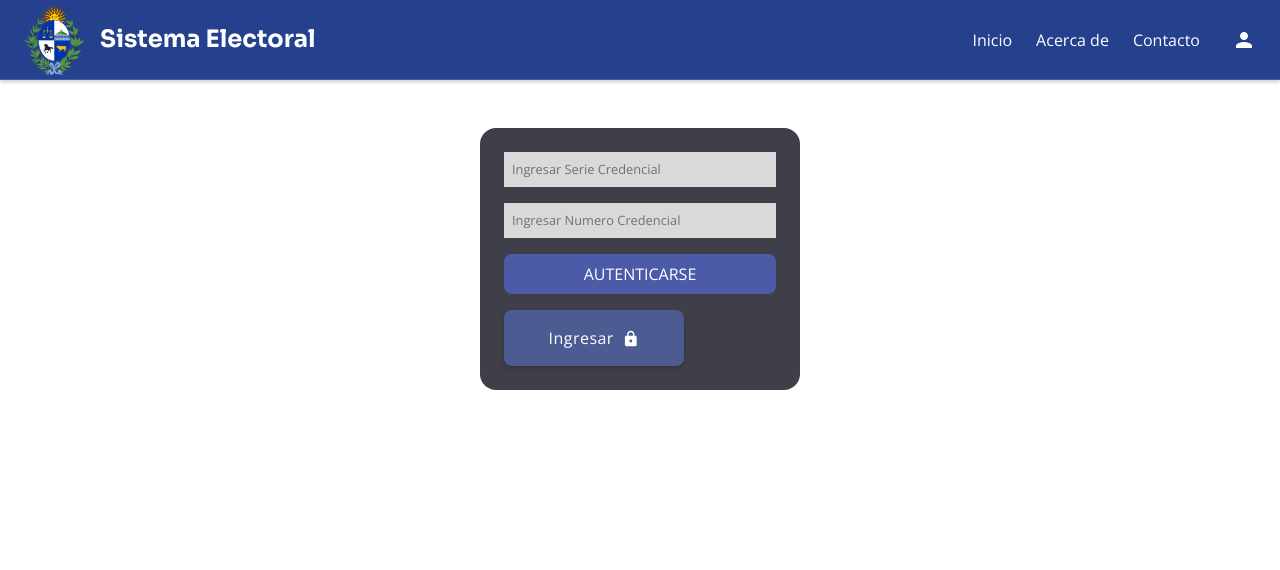
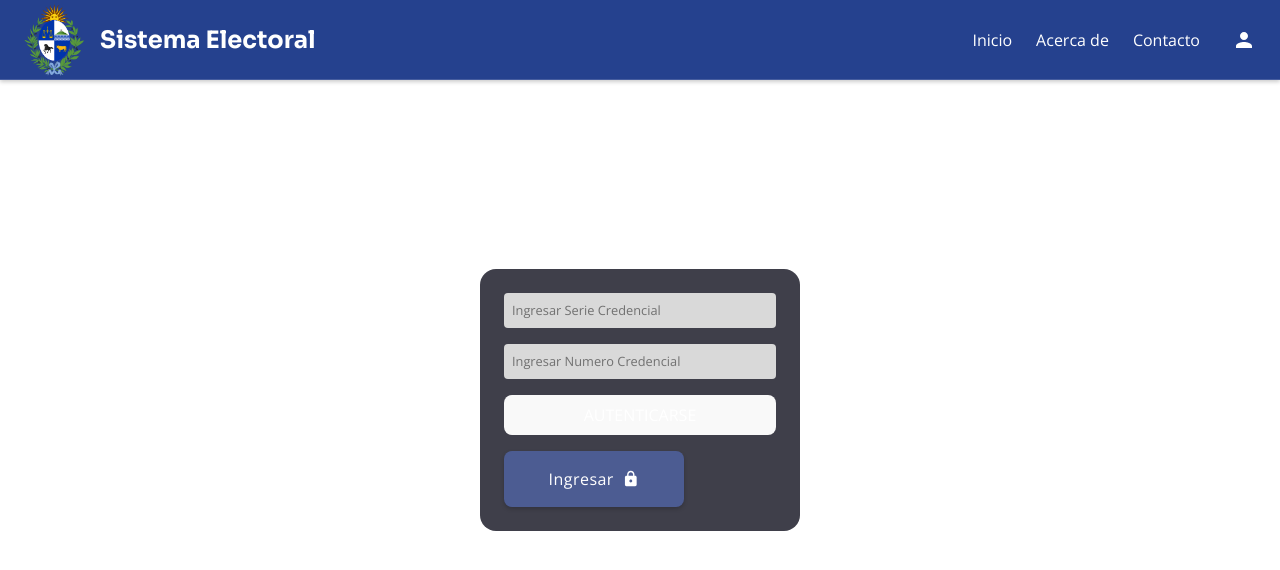
Before and after one commit to maurobarrales25/EleccionesWeb, a React (Vite) app: page / in a window 1280 px wide. Shown: the top 570 px of the page. Built offline with nearby package versions, Linux system fonts and the light colour scheme.

Commit message:
OptionButton

```diff
--- /dev/null
+++ b/src/Components/atoms/OptionButton/OptionButton.jsx
@@ -0,0 +1,20 @@
+import { useNavigate } from "react-router-dom";
+
+const OptionButton = ({ texto, navigateTo }) => {
+  const navigate = useNavigate();
+
+  const handleClick = () => {
+    navigate(navigateTo);
+  };
+
+  return (
+    <button
+      onClick={handleClick}
+      className="w-full max-w-[500px] h-[500px] bg-[#4C5C92] font-sans hover:bg-[#3F4A7A] transition-colors duration-300 text-white text-3xl font-bold rounded-lg p-4"
+    >
+      {texto}
+    </button>
+  );
+};
+
+export default OptionButton;
--- a/src/index.css
+++ b/src/index.css
@@ -67,7 +67,7 @@ body {
   min-height: 100vh;
 }
 
-h1 {
+/*h1 {
   font-size: 3.2em;
   line-height: 1.1;
 }
@@ -89,7 +89,7 @@ button:hover {
 button:focus,
 button:focus-visible {
   outline: 4px auto -webkit-focus-ring-color;
-}
+}*/
 
 @media (prefers-color-scheme: light) {
   :root {
--- a/src/pages/LoginScreen/LoginScreen.jsx
+++ b/src/pages/LoginScreen/LoginScreen.jsx
@@ -1,23 +1,30 @@
-import "./LoginScreen.css";
-import Logo from './escudo.png'
 import { Link } from "react-router-dom";
-import MenuGestionarElecciones from "../GestionarElecciones/MenuGestionarElecciones.jsx";
-import ButtonCustom from "../../Components/atoms/ButtonCustom.jsx";
+import ButtonCustom from "../../components/atoms/ButtonCustom/ButtonCustom.jsx";
 import { MdLock } from "react-icons/md";
 import NavBar from "../../Components/NavBar/NavBar.jsx";
 
 function LoginElecciones() {
   return (
-    <div>
+    <div className="flex flex-col min-h-screen bg-white">
       <NavBar />
-
-      <div id="loginContainer">
-        <div id="login">
-          <input type="text" placeholder="Ingresar Serie Credencial" />
-          <input type="text" placeholder="Ingresar Numero Credencial" />
-          <button id="autenticacion">AUTENTICARSE</button>
-
-          <Link to="/MenuGestionarElecciones" style={{ textDecoration: 'none' }}>
+      <div className="flex items-center justify-center h-[80vh]">
+        <div className="bg-[#3f3f4a] m-[6vh] p-[3vh] w-1/4 rounded-[2vh] flex flex-col gap-[2vh]">
+          <input
+            type="text"
+            placeholder="Ingresar Serie Credencial"
+            className="p-[1vh] text-[1.6vh] bg-[#d9d9d9] rounded"
+          />
+          <input
+            type="text"
+            placeholder="Ingresar Numero Credencial"
+            className="p-[1vh] text-[1.6vh] bg-[#d9d9d9] rounded"
+          />
+          <button
+            className="bg-[#4c5ba8] text-white font-bold p-[1vh] rounded-[1vh] cursor-pointer"
+          >
+            AUTENTICARSE
+          </button>
+          <Link to="/MenuGestionarElecciones" className="no-underline">
             <ButtonCustom
               label="Ingresar"
               size="medium"
@@ -32,4 +39,5 @@ function LoginElecciones() {
     </div>
   );
 }
+
 export default LoginElecciones;
```
Also changed, not shown: src/Components/atoms/ButtonCustom/ButtonCustom.css (renamed from src/Components/atoms/ButtonCustom.css), src/Components/atoms/ButtonCustom/ButtonCustom.jsx (renamed from src/Components/atoms/ButtonCustom.jsx).
